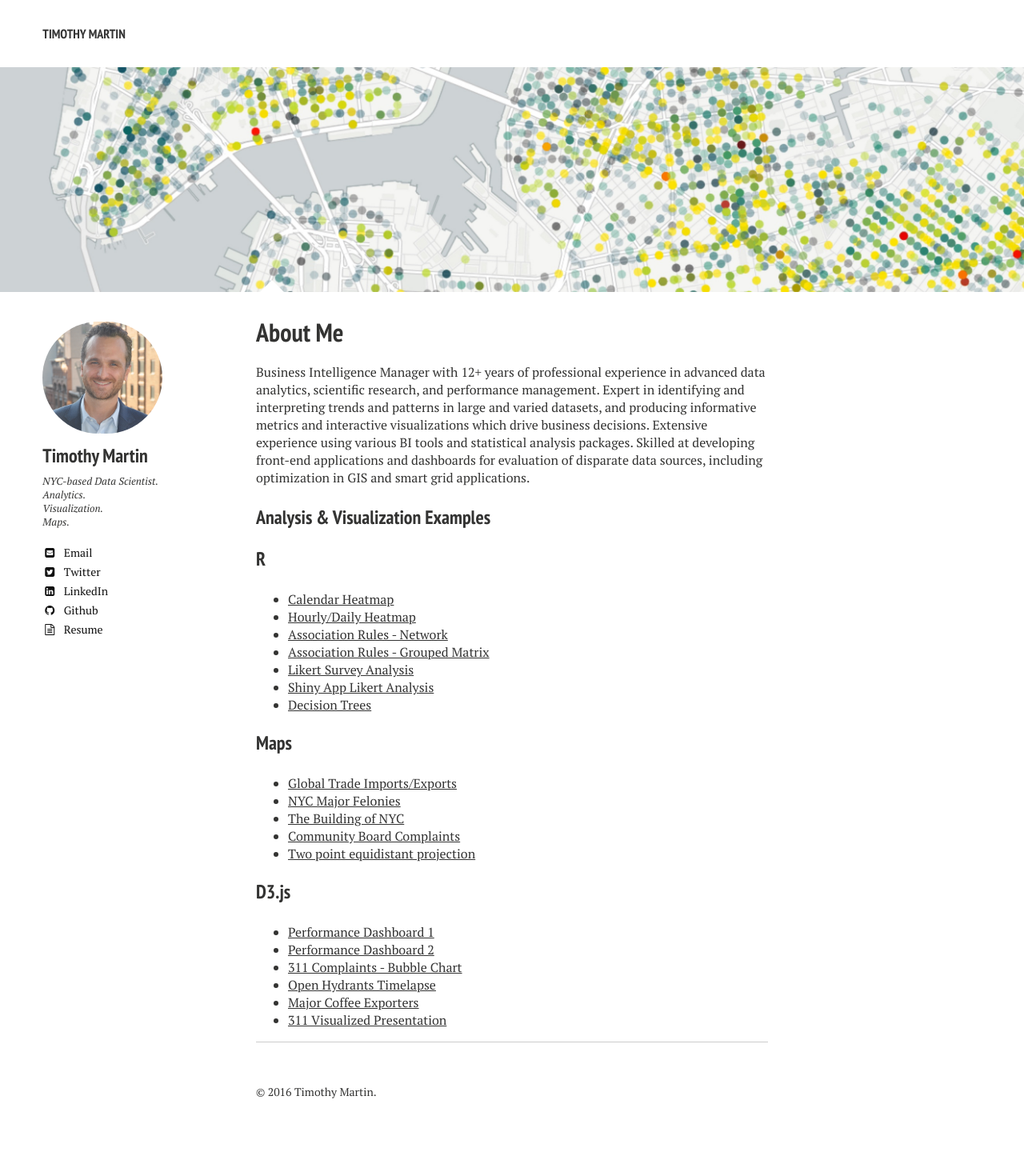
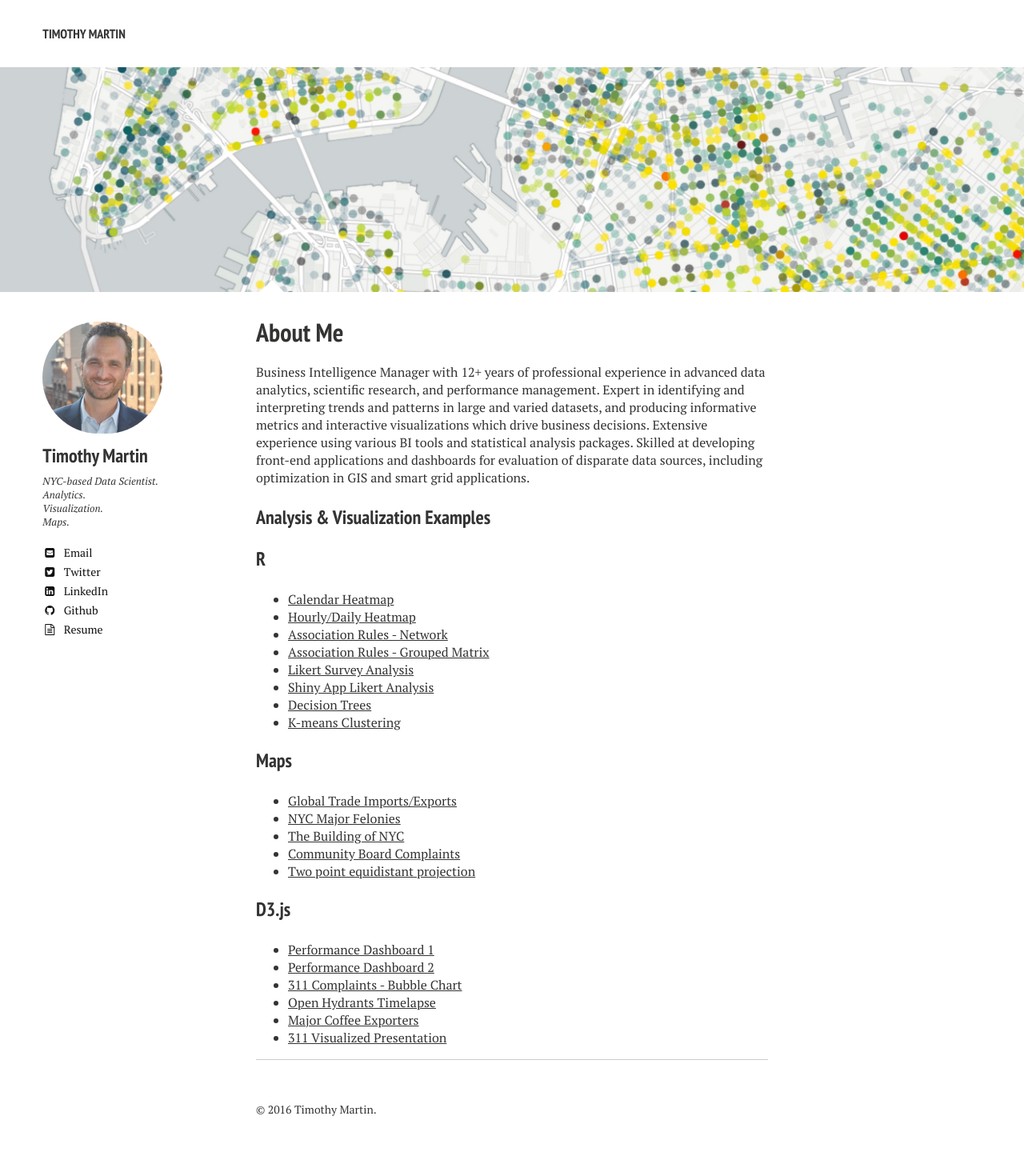
Before and after one commit to timothymartin76/timothymartin76.github.io, a Jekyll site: the page built from index.md, in a window 1280 px wide. Shown: the whole page at 80% size. Built offline with Jekyll 4.4.1, drawn with Linux system fonts in a browser that asks for light colours; nearby versions of some CDN libraries; before the commit the page ends 1423 px from its top, so only the background shows below that.

Commit message:
Update index.md

```diff
--- a/index.md
+++ b/index.md
@@ -22,6 +22,7 @@ Business Intelligence Manager with 12+ years of professional experience in advan
 * <a href="https://raw.githubusercontent.com/timothymartin76/R-Likert-Survey/master/R_Likert_Survey_screenshot.png" target="_blank">Likert Survey Analysis</a>
 * <a href="http://timothymartin76.github.io/Likert-Survey-Shiny/" target="_blank">Shiny App Likert Analysis</a>
 * <a href="https://raw.githubusercontent.com/timothymartin76/Decision_Trees/master/tree2.PNG" target="_blank">Decision Trees</a>
+* <a href="https://raw.githubusercontent.com/timothymartin76/K_Means_Clustering/master/cluster_2.PNG" target="_blank">K-means Clustering</a>
 
 ### Maps
 
```
